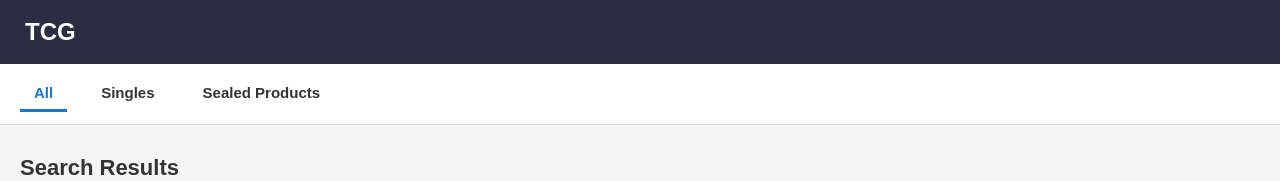
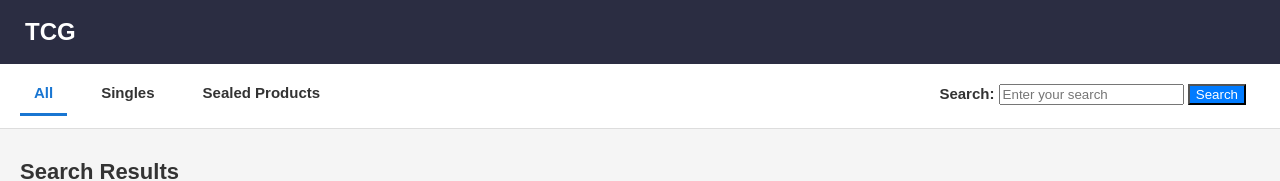
Before and after one commit to YHVang/Nathan-TCG, a plain HTML site: page templates/index.html in a window 1280 px wide. Shown: the top 181 px of the page. Drawn offline with Linux system fonts and the light colour scheme; files that its build step writes are made by us from their sources; files whose address does not match are found by name.

Commit message:
added and styled search bar

```diff
--- a/static/style.css
+++ b/static/style.css
@@ -42,6 +42,14 @@ Tab Bar (TCG Style)
     font-weight: 600;
 }
 
+/* Wrap links in a container */
+.tab-links {
+    display: flex;
+    gap: 20px;
+    flex-grow: 1;
+    /* Take remaining space */
+}
+
 .tab-bar a {
     padding: 8px 14px;
     color: #333;
@@ -57,6 +65,22 @@ Tab Bar (TCG Style)
     border-bottom-color: #1976d2;
     color: #1976d2;
 }
+
+.tab-bar form {
+    margin-right: 0;
+    padding: 8px 14px;
+    color: #333;
+    border-bottom: 3px solid transparent;
+    transition: color 0.2s, border-bottom 0.2s;
+}
+
+.search-button {
+    background-color: #007bff;
+    /* Example: Blue background */
+    color: white;
+}
+
+
 
 /* ===============================
 Results Section
--- a/templates/index.html
+++ b/templates/index.html
@@ -18,9 +18,17 @@
 
     <!-- Tab Bar -->
     <nav class="tab-bar">
-        <a class="active" href="#" data-tab="all">All</a>
-        <a href="#" data-tab="singles">Singles</a>
-        <a href="#" data-tab="sealed">Sealed Products</a>
+        <div class="tab-links">
+            <a class="active" href="#" data-tab="all">All</a>
+            <a href="#" data-tab="singles">Singles</a>
+            <a href="#" data-tab="sealed">Sealed Products</a>
+        </div>
+
+        <form action="/search" method="get">
+            <label for="search-input">Search:</label>
+            <input type="search" id="search-input" name="q" placeholder="Enter your search" />
+            <button type="submit" class="search-button">Search</button>
+        </form>
     </nav>
 
     <!-- Search Results Section -->
```
